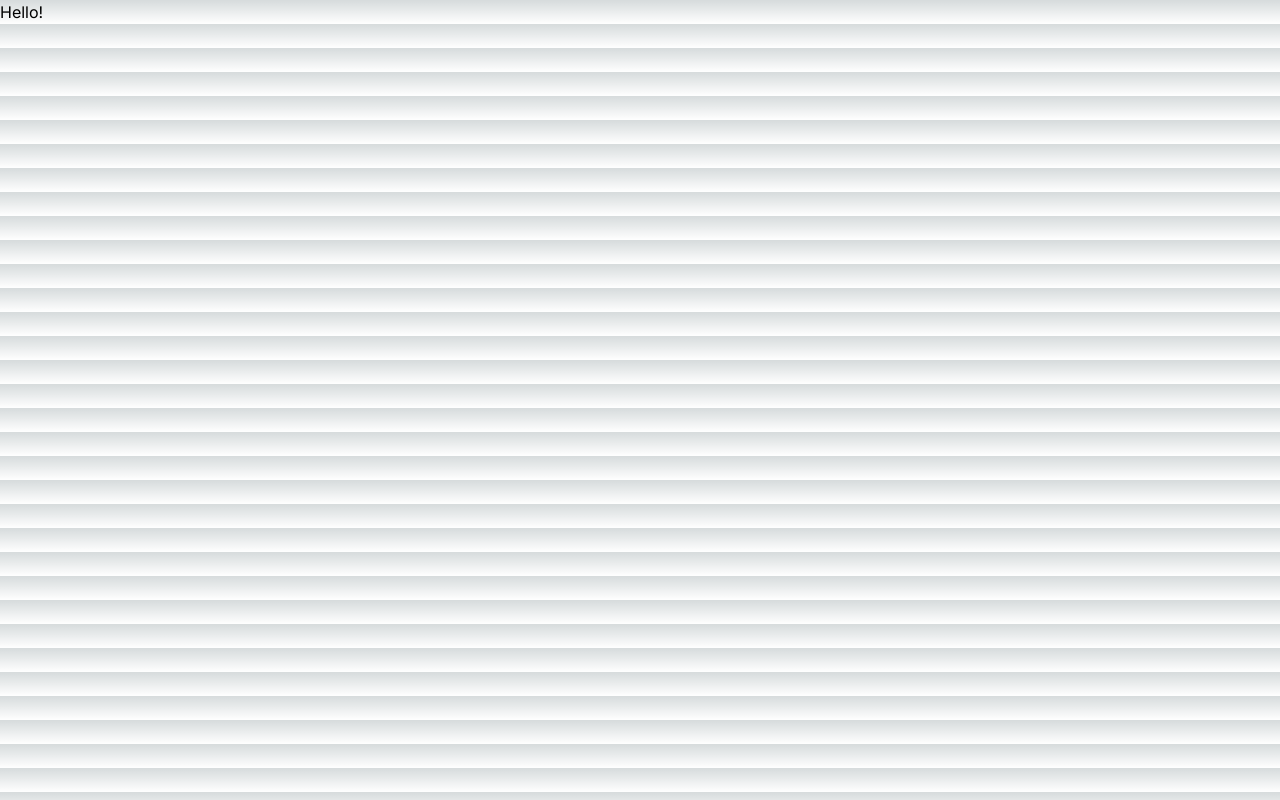
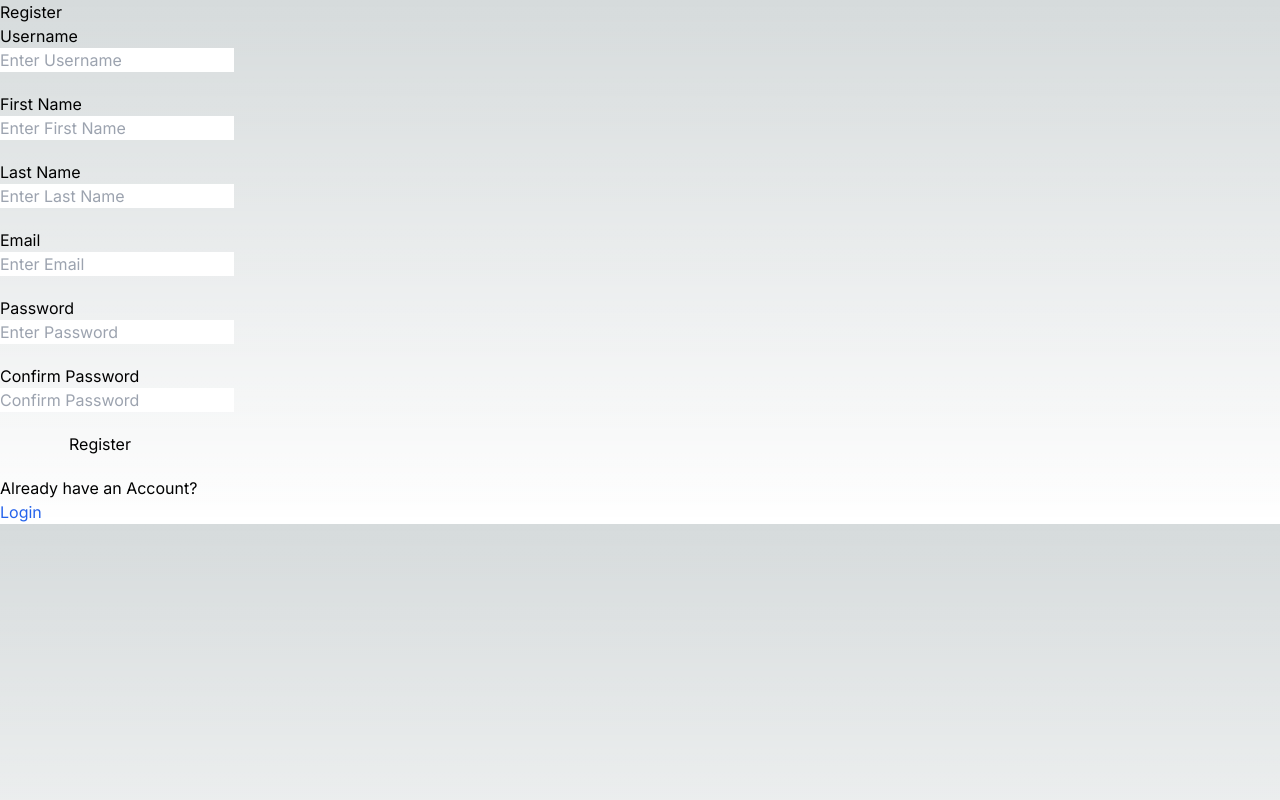
Before and after one commit to saeagleson/DORA, a Next.js app: page / in a window 1280 px wide. Built offline with nearby package versions, Linux system fonts and the light colour scheme.

Commit message:
Register Added

```diff
--- a/src/app/lib/firebase.js
+++ b/src/app/firebase.js
@@ -6,6 +6,7 @@ import { getAuth } from "firebase/auth";
 // https://firebase.google.com/docs/web/setup#available-libraries
 
 // Your web app's Firebase configuration
+// For Firebase JS SDK v7.20.0 and later, measurementId is optional
 const firebaseConfig = {
     apiKey: "AIzaSyD6G8RTTs4MkPxBQsDJh9iM9HPtrkn2040",
     authDomain: "dora-app-3f4de.firebaseapp.com",
--- a/src/app/page.tsx
+++ b/src/app/page.tsx
@@ -1,11 +1,170 @@
-import Image from "next/image";
+'use client'
+import React from 'react'
+import { useState } from 'react'
+import { useEffect } from 'react'
+import Link from 'next/link'
+import { useRouter } from 'next/navigation'
+import { auth, firestore } from './firebase'
+import { createUserWithEmailAndPassword } from 'firebase/auth';
+import { doc, setDoc } from 'firebase/firestore'
 
-export default function Home() {
-  return (
-    <main>
-      <div>
-        Hello!
-      </div>
-    </main>
-  );
+
+const Register = () => {
+
+    const[username, setUsername] = useState<string>('');
+    const[firstName, setFirstName] = useState<string>('');
+    const[lastName, setLastName] = useState('');
+
+    const[email, setEmail] = useState('');
+    const[password, setPassword] = useState('');
+    const[confirmPassword, setConfirmPassword] = useState('');
+    // Added name, email, and password to errors (may cause errors)
+    const[errors, setErrors] = useState({});
+    const[loading, setLoading] = useState(false);
+    const[avatarUrl,setAvatar] = useState('');
+    const router = useRouter();
+
+    const validateForm=()=>{
+        const emailRegex=/^[^\s@]+@[^\s@]+\.[^\s@]+$/;
+        const newErrors={};
+
+        if(!username.trim()){
+          newErrors.username='First name is required!';
+      }
+        if(!firstName.trim()){
+            newErrors.firstName='First name is required!';
+        }
+        if(!lastName.trim()){
+            newErrors.lastName="Last name is required"
+        }
+        if(!email.trim() || !emailRegex.test(email)){
+            newErrors.email = 'Email is invalid!';
+        }
+        if(password.length<6){
+            newErrors.password = "Password must be at least 6 characters!";
+        }
+        if(password!==confirmPassword){
+            newErrors.confirmPassword = "Password does not match!";
+        }
+
+        setErrors(newErrors)
+        {
+            return Object.keys(newErrors).length===0;
+        }
+    }
+
+    const handleSubmit=async(e)=>{
+        e.preventDefault();
+        setLoading(true);
+        try{
+            if(!validateForm())
+            {
+                setLoading(false);
+                return;
+            }
+            const userCredential = await createUserWithEmailAndPassword(auth,email,password);
+            const user = userCredential.user;
+
+            const docRef = doc(firestore, 'users', user.uid);
+            await setDoc(docRef,{
+                username,
+                firstName,
+                lastName,
+                email,
+            })
+            router.push('/');
+            setErrors({});
+
+            alert("Registered sucessfully :)");
+        }catch(error){
+            console.log("Error Registering: ", error);
+        }
+        setLoading(false);
+    }
+
+    function capitalizeFirstLetter(string:string) {
+        return string.charAt(0).toUpperCase() + string.slice(1);
+    }
+
+    return (
+        <div>
+            <div className=''>
+
+                <span>Register</span>
+                <form onSubmit={handleSubmit} className="w-[200px] flex flex-col gap-5">
+
+                {/* Username */}
+                <div>
+                    <label>
+                        <span>Username</span>
+                    </label>
+                    <input type="text" placeholder="Enter Username" value={username} onChange={(e)=>setUsername(capitalizeFirstLetter(e.target.value.trim()))}/>
+                    {errors.username && <span className='text-sm text-red-600'>{errors.username}</span>}
+                </div>
+
+                {/* First Name */}
+                <div>
+                    <label>
+                        <span>First Name</span>
+                    </label>
+                    <input type="text" placeholder="Enter First Name" value={firstName} onChange={(e)=>setFirstName(capitalizeFirstLetter(e.target.value.trim()))}/>
+                    {errors.firstName && <span className='text-sm text-red-600'>{errors.firstName}</span>}
+                </div>
+
+                {/* Last Name */}
+                <div>
+                    <label>
+                        <span>Last Name</span>
+                    </label>
+                    <input type="text" placeholder="Enter Last Name" value={lastName} onChange={(e)=>setLastName(capitalizeFirstLetter(e.target.value.trim()))}/>
+                    {errors.lastName && <span className='text-sm text-red-600'>{errors.lastName}</span>}
+                </div>
+
+                {/* Email */}
+                <div>
+                <label>
+                    <span>Email</span>
+                </label>
+                <input type="email" placeholder="Enter Email" value={email} onChange ={(e)=>setEmail(e.target.value)}/>
+                {errors.email && <span className='text-sm text-red-500'>{errors.email}</span>}
+                </div>
+
+                {/* Password */}
+                <div>
+                <label>
+                    <span>Password</span>
+                </label>
+                <input type="password" placeholder="Enter Password" value={password} onChange = {(e)=>setPassword(e.target.value)}/>
+                {errors.password && <span className='text-sm text-red-500'>{errors.password}</span>}
+                </div>
+
+                {/* Confirm Password */}
+                <div>
+                <label>
+                    <span>Confirm Password</span>
+                </label>
+                <input type="password" placeholder="Confirm Password" value={confirmPassword} onChange = {(e)=>setConfirmPassword(e.target.value)}/>
+                {errors.confirmPassword && <span className='text-sm text-red-500'>{errors.confirmPassword}</span>}
+                </div>
+
+
+                {/* Sign Up Button */}
+                <button type="submit">
+                    {
+                        loading ? <span className="loading loading-spinner loading-sm"></span> : "Register"
+                    }
+                    </button>
+
+                <span>Already have an Account?{' '}
+                    <Link href="/login" className="text-blue-600 hover:text-blue-800 hover:underline">
+                        Login
+                    </Link>
+
+                </span>
+                </form>
+            </div>
+        </div>
+    )
 }
+
+export default Register
```
Lines whose indentation alone changed are shown as unchanged.
